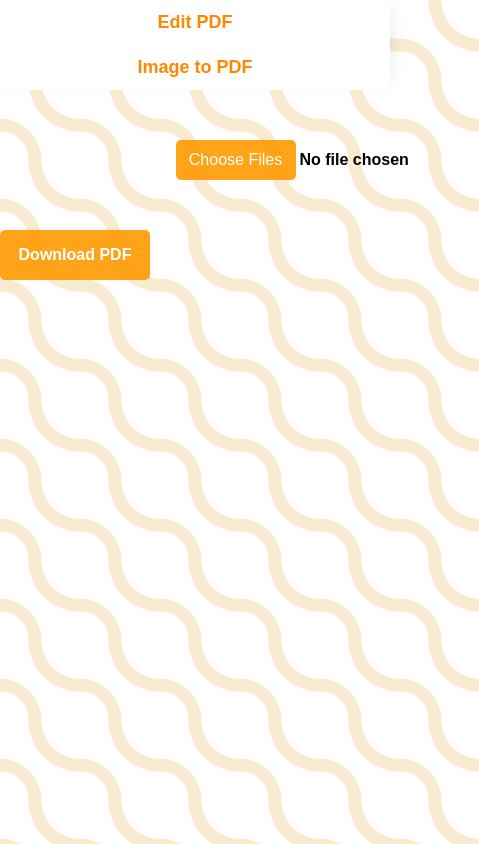
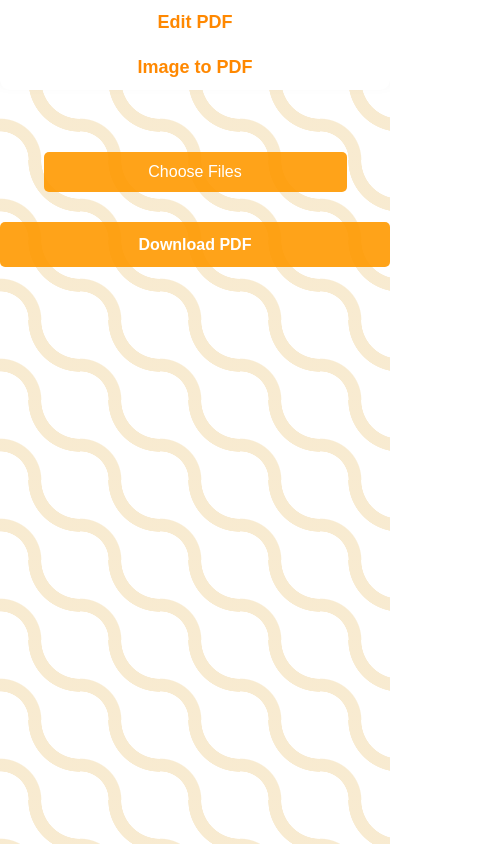
Before and after one commit to Umang-Shroff/OnlyPDFs, a React (Create React App) app: page / in a window 390 px wide. Both pictures are taken after a click on the button "Image to PDF". Shown: the whole page, 479 px wide, since content can reach past the window. Built offline with nearby package versions, Linux system fonts and the light colour scheme.

Commit message:
Update imgconvert.css

```diff
--- a/src/components/ImgToPdf/imgconvert.css
+++ b/src/components/ImgToPdf/imgconvert.css
@@ -1,52 +1,96 @@
-.image-list li {
-    width: 150px;
-    height: 150px;
-    overflow: hidden;
+.image-list {
+  display: flex;
+  flex-wrap: wrap;
+  justify-content: center;
+  gap: 1rem;
+  padding: 1rem;
 }
 
-  .image-list img {
-    width: 100%;
-    height: 100%;
-    object-fit: cover;
+.image-container {
+  background-color: #ffd390;
+  padding: 1rem;
+  border-radius: 0.5rem;
+  flex: 1 1 150px; /* Allows responsive sizing */
+  max-width: 200px; /* Maximum width */
 }
-  /* .image-list img {
-    object-fit: contain;
-  } */
 
-.img-inp{
-    position:relative;
-    left:45%;
-    font-size:medium;
+.image-container img {
+  max-width: 100%;
+  height: auto;
+  display: block; /* Ensures the image is displayed as a block */
+}
+
+.img-inp {
+  position: relative;
+  display: block; /* Centers input */
+  margin: 0 auto; /* Center the button horizontally */
+  font-size: medium;
   font-weight: 600;
 }
-.img-inp::file-selector-button{
-    border:none;
+
+.img-inp::file-selector-button {
+  border: none;
   border-radius: 5px;
-    height:40px;
-    width:120px;
-    color:white;
-    font-size:medium;
-    margin-top:50px;
-    background-color: rgba(255, 153, 0,0.9);
+  height: 40px;
+  width: 120px;
+  color: white;
+  font-size: medium;
+  margin-top: 20px; /* Adjusted for responsiveness */
+  background-color: rgba(255, 153, 0, 0.9);
 }
-.img-inp::file-selector-button:hover{
-    background-color: rgba(255, 153, 0,0.75);
-    cursor:pointer;
+
+.img-inp::file-selector-button:hover {
+  background-color: rgba(255, 153, 0, 0.75);
+  cursor: pointer;
 }
-.download-img-btn{
-    border:none;
+
+.wrapper-div{
+  display:flex;
+  justify-content: center;
+}
+.download-img-btn {
+  border: none;
   border-radius: 5px;
-    height:50px;
-    width:150px;
-    margin-top:50px;
-    color:white;
-    font-size:16px;
+  height: 50px;
+  width: 150px;
+  margin-top: 50px; /* Adjusted for responsiveness */
+  color: white;
+  font-size: 16px;
   font-weight: 700;
-    background-color: rgba(255, 153, 0,0.9);
+  /* position:relative;
+  left:45%; */
+  background-color: rgba(255, 153, 0, 0.9);
 }
-.download-img-btn:hover{
-    background-color: rgba(255, 153, 0,0.75);
-    cursor:pointer;
+
+.download-img-btn:hover {
+  background-color: rgba(255, 153, 0, 0.75);
+  cursor: pointer;
 }
-.img{
-background-color:#ffd390}
+
+/* Media Queries for responsiveness */
+@media (max-width: 768px) {
+  .image-list {
+    gap: 0.5rem; /* Reduced gap on smaller screens */
+  }
+
+  .download-img-btn, .img-inp::file-selector-button {
+    width: 100%; /* Full width on smaller screens */
+
+    margin-top: 10px; /* Reduce margin for better fit */
+  }
+
+  .img-inp {
+    margin: 20px auto; /* Center input on smaller screens */
+  }
+}
+
+@media (max-width: 480px) {
+  .image-container {
+    flex: 1 1 100px; /* Adjust size for very small screens */
+    max-width: 100%; /* Full width on mobile */
+  }
+
+  .download-img-btn {
+    height: 45px; /* Smaller button height */
+  }
+}
```
Lines whose indentation alone changed are shown as unchanged.
